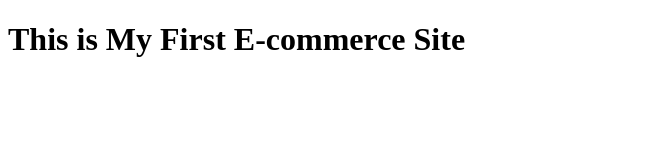
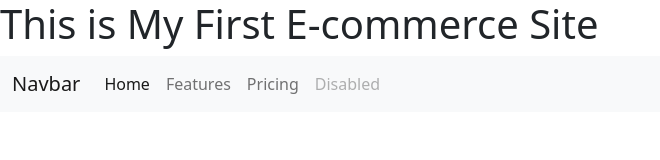
Before and after one commit to Shohaib-Suhad/e-commerce-assignment, a plain HTML site: page index.html in a window 1280 px wide. Shown: the whole page, without its empty margins (0-660 px from the left). Drawn offline with nearby package versions, Linux system fonts and the light colour scheme.

Commit message:
create navber

```diff
--- a/index.html
+++ b/index.html
@@ -3,9 +3,43 @@
 <head>
   <meta charset="UTF-8">
   <meta name="viewport" content="width=device-width, initial-scale=1.0">
-  <title>Document</title>
+  <title>My E-Commerce Site</title>
+  <link href="https://cdn.jsdelivr.net/npm/bootstrap@5.0.0-beta1/dist/css/bootstrap.min.css" rel="stylesheet" integrity="sha384-giJF6kkoqNQ00vy+HMDP7azOuL0xtbfIcaT9wjKHr8RbDVddVHyTfAAsrekwKmP1" crossorigin="anonymous">
 </head>
 <body>
   <h1> This is My First E-commerce Site</h1>
+  <nav class="navbar navbar-expand-lg navbar-light bg-light">
+    <div class="container-fluid">
+      <a class="navbar-brand" href="#">Navbar</a>
+      <button class="navbar-toggler" type="button" data-bs-toggle="collapse" data-bs-target="#navbarNav" aria-controls="navbarNav" aria-expanded="false" aria-label="Toggle navigation">
+        <span class="navbar-toggler-icon"></span>
+      </button>
+      <div class="collapse navbar-collapse" id="navbarNav">
+        <ul class="navbar-nav">
+          <li class="nav-item">
+            <a class="nav-link active" aria-current="page" href="#">Home</a>
+          </li>
+          <li class="nav-item">
+            <a class="nav-link" href="#">Features</a>
+          </li>
+          <li class="nav-item">
+            <a class="nav-link" href="#">Pricing</a>
+          </li>
+          <li class="nav-item">
+            <a class="nav-link disabled" href="#" tabindex="-1" aria-disabled="true">Disabled</a>
+          </li>
+        </ul>
+      </div>
+    </div>
+  </nav>
+
+
+
+
+
+
+
+
+  <script src="https://cdn.jsdelivr.net/npm/bootstrap@5.0.0-beta1/dist/js/bootstrap.bundle.min.js" integrity="sha384-ygbV9kiqUc6oa4msXn9868pTtWMgiQaeYH7/t7LECLbyPA2x65Kgf80OJFdroafW" crossorigin="anonymous"></script>
 </body>
 </html>
```
